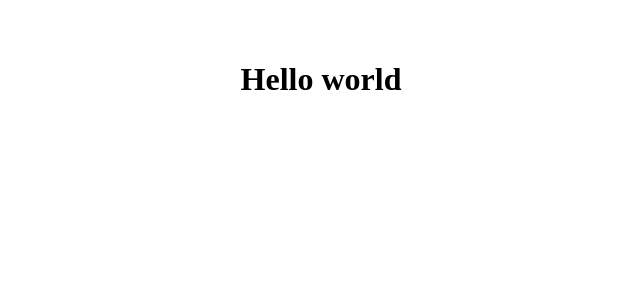
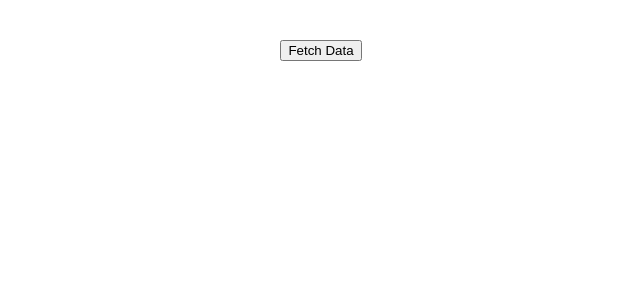
Before and after one commit to KatarinaNeskovic/restaurants-overview, a React (Vite) app in the folder restaurants/: page / in a window 1280 px wide. Shown: the top 300 px of the page, without its empty margins (319-959 px from the left). Built offline with nearby package versions, Linux system fonts and the light colour scheme.

Commit message:
write Restaurant component

```diff
--- a/restaurants/src/components/App.tsx
+++ b/restaurants/src/components/App.tsx
@@ -1,9 +1,31 @@
-import './App.css'
+import { useState } from "react";
+import { fetchData } from "../functions/fetchData";
+import { IRestaurant } from "../types/types";
+import "./App.css";
+import { Card } from "./Card";
 
-function App() {
+const Restaurants = () => {
+  const [restaurants, setRestaurants] = useState<IRestaurant[]>([]);
+
+  const handleClick = async () => {
+    try {
+      const restaurantsArray = await fetchData();
+      setRestaurants(restaurantsArray);
+    } catch (error) {
+      console.error("Error fetching data:", error);
+    }
+  };
+
   return (
-  <h1> Hello world </h1>
-  )
-}
+    <div>
+      <button onClick={handleClick}>Fetch Data</button>
+      <div className="restaurant-list">
+        {restaurants.map((restaurant, index) => (
+          <Card key={index} restaurant={restaurant} />
+        ))}
+      </div>
+    </div>
+  );
+};
 
-export default App
+export default Restaurants;
```
